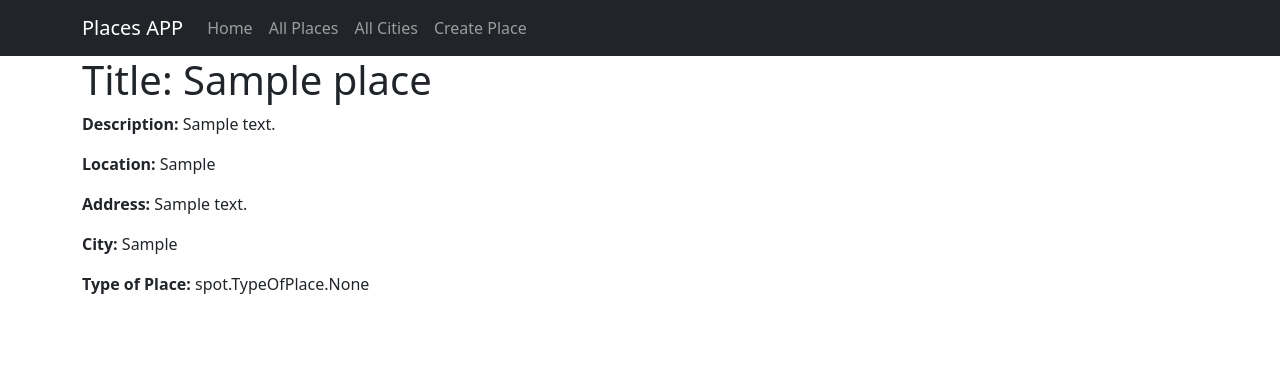
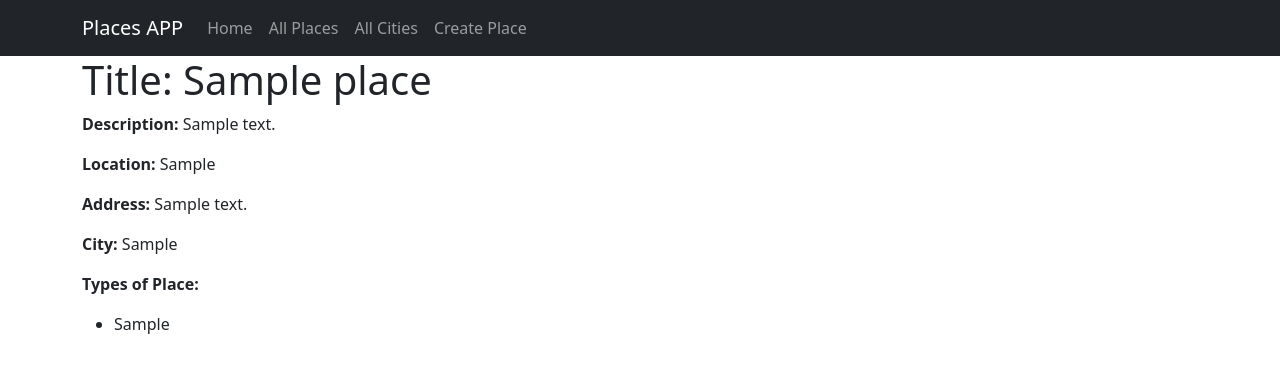
Before and after one commit to rahul-20-mangal/places-app, a Django app: page /spot/places/1 in a window 1280 px wide. Shown: the top 373 px of the page. Run offline with Django 3.2, Linux system fonts and the light colour scheme; tables that the repository leaves empty hold one stand-in row (values such as "Sample post"); parts of the project's set-up code (start-up, migrations or seed data) failed here and were passed over.

Commit message:
Fix bug for types of place in detail view after creating different model

```diff
--- a/spot/templates/spot/place_detail.html
+++ b/spot/templates/spot/place_detail.html
@@ -9,7 +9,16 @@
   <p><strong>Location:</strong> {{ place.location }}</p>
   <p><strong>Address: </strong> {{ place.address }}</p>
   <p><strong>City:</strong> {{ place.city }}</p>
-  <p><strong>Type of Place:</strong> {{ place.type_of_place }}</p>
+
+  <p><strong>Types of Place:</strong></p>
+  <ul>
+    {% for type in place.type_of_place.all %}
+
+    <li> {{ type.type_of_place }}</li>
+
+    {% endfor %}
+  </ul>
+
 </div>
 
 {% endblock %}
```
